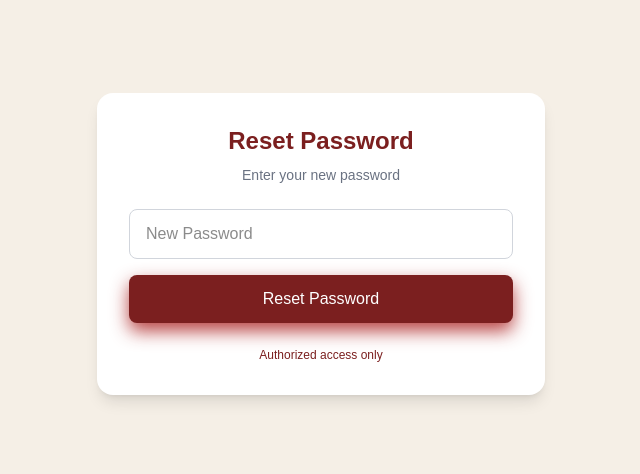
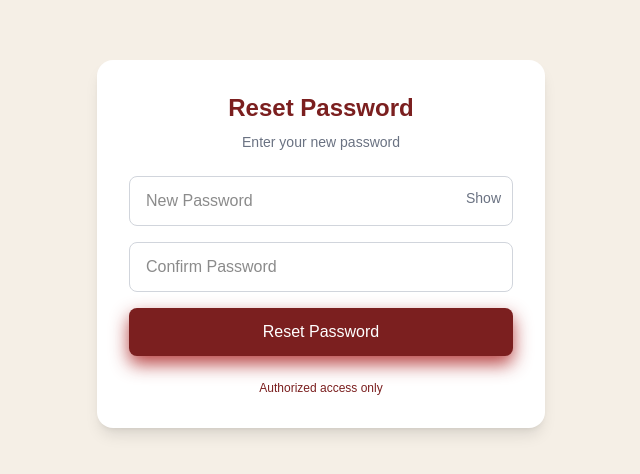
Before and after one commit to SanaSyed15/pos-superadmin, a Next.js app: page /reset-password/1 in a window 1280 px wide. Shown: the part 156-630 px from the top of the page, without its empty margins (319-959 px from the left). Built offline with nearby package versions, Linux system fonts and the light colour scheme.

Commit message:
final reset password UI with validation

```diff
--- a/app/reset-password/[token]/page.tsx
+++ b/app/reset-password/[token]/page.tsx
@@ -1,17 +1,32 @@
 "use client";
 
-import { useParams } from "next/navigation";
+import { useParams, useRouter } from "next/navigation";
 import { useState } from "react";
 import axios from "axios";
 
 export default function ResetPassword() {
   const { token } = useParams();
+  const router = useRouter();
+
   const [password, setPassword] = useState("");
+  const [confirmPassword, setConfirmPassword] = useState("");
+  const [showPassword, setShowPassword] = useState(false);
   const [loading, setLoading] = useState(false);
 
   const handleReset = async () => {
-    if (!password) {
-      alert("Enter new password");
+    // ✅ VALIDATION
+    if (!password || !confirmPassword) {
+      alert("Please fill all fields");
+      return;
+    }
+
+    if (password.length < 6) {
+      alert("Password must be at least 6 characters");
+      return;
+    }
+
+    if (password !== confirmPassword) {
+      alert("Passwords do not match");
       return;
     }
 
@@ -27,8 +42,14 @@ export default function ResetPassword() {
       );
 
       alert("Password reset successful");
-    } catch {
-      alert("Invalid or expired token");
+
+      // ✅ AUTO REDIRECT TO LOGIN
+      setTimeout(() => {
+        router.push("/"); // change if your login route is different
+      }, 1500);
+
+    } catch (err: any) {
+      alert(err?.response?.data?.message || "Invalid or expired token");
     } finally {
       setLoading(false);
     }
@@ -47,13 +68,34 @@ export default function ResetPassword() {
           Enter your new password
         </p>
 
-        {/* PASSWORD INPUT */}
-        <input
-          type="password"
-          placeholder="New Password"
-          onChange={(e) => setPassword(e.target.value)}
-          className="w-full border border-gray-300 rounded-lg px-4 py-3 mb-4 focus:outline-none focus:ring-2 focus:ring-[#7B1F1F]"
-        />
+        {/* PASSWORD */}
+        <div className="relative mb-4">
+          <input
+            type={showPassword ? "text" : "password"}
+            placeholder="New Password"
+            value={password}
+            onChange={(e) => setPassword(e.target.value)}
+            className="w-full border border-gray-300 rounded-lg px-4 py-3 pr-12 focus:outline-none focus:ring-2 focus:ring-[#7B1F1F]"
+          />
+
+          <span
+            onClick={() => setShowPassword(!showPassword)}
+            className="absolute right-3 top-3 cursor-pointer text-sm text-gray-500"
+          >
+            {showPassword ? "Hide" : "Show"}
+          </span>
+        </div>
+
+        {/* CONFIRM PASSWORD */}
+        <div className="relative mb-4">
+          <input
+            type={showPassword ? "text" : "password"}
+            placeholder="Confirm Password"
+            value={confirmPassword}
+            onChange={(e) => setConfirmPassword(e.target.value)}
+            className="w-full border border-gray-300 rounded-lg px-4 py-3 pr-12 focus:outline-none focus:ring-2 focus:ring-[#7B1F1F]"
+          />
+        </div>
 
         {/* BUTTON */}
         <button
```
